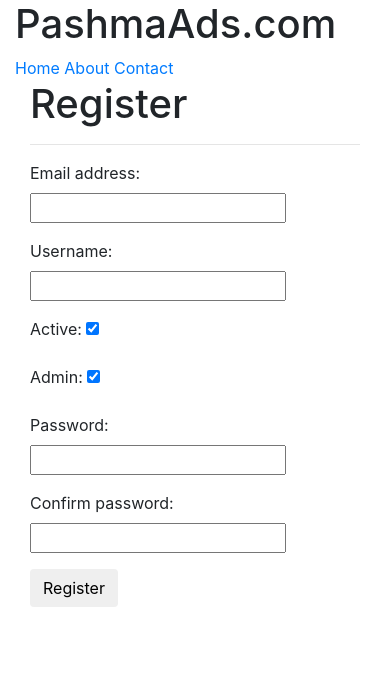
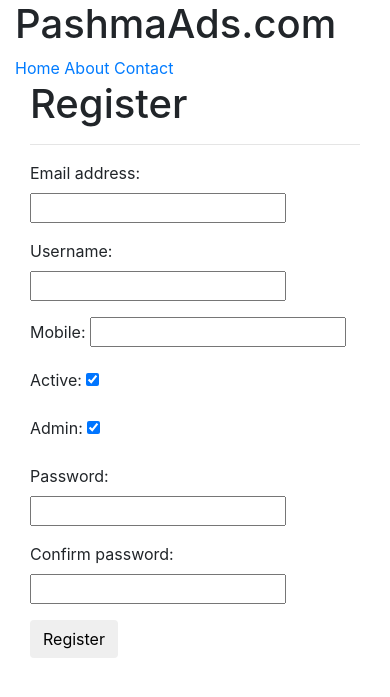
Before and after one commit to guptashivansh/custom_user_model_django, a Django app: page /register/ in a window 390 px wide. Shown: the top 697 px of the page. Run offline with Django 3.2, Linux system fonts and the light colour scheme; parts of the project's set-up code (start-up, migrations or seed data) failed here and were passed over; some libraries are stand-ins or nearby versions.

Commit message:
Username or mobile or email

```diff
--- a/accounts/admin.py
+++ b/accounts/admin.py
@@ -14,7 +14,7 @@
     # The fields to be used in displaying the User model.
     # These override the definitions on the base UserAdmin
     # that reference specific fields on auth.User.
-    list_display = ('email','username', 'admin')
+    list_display = ('email','username', 'mobile','admin')
     list_filter = ('admin',)
     fieldsets = (
         (None, {'fields': ('email', 'password')}),
@@ -29,7 +29,7 @@
             'fields': ('email', 'password1', 'password2')}
         ),
     )
-    search_fields = ('email','username')
+    search_fields = ('email','username','mobile')
     ordering = ('email',)
     filter_horizontal = ()
 
--- a/accounts/forms.py
+++ b/accounts/forms.py
@@ -5,7 +5,7 @@
 
 
 class UserLoginForm(forms.Form):
-    email = forms.CharField(label ="Username or email:")
+    email = forms.CharField(label ="Username or email or Mobile:")
     # username = forms.CharField(max_length=25)
     password = forms.CharField(widget = forms.PasswordInput)
 
@@ -32,11 +32,12 @@
 class RegisterForm(forms.ModelForm):
     password = forms.CharField(widget=forms.PasswordInput)
     username = forms.CharField(max_length=25)
+    mobile = forms.CharField(max_length=10,min_length=10)
     password2 = forms.CharField(label='Confirm password', widget=forms.PasswordInput)
 
     class Meta:
         model = User
-        fields = ('email','username','active', 'admin')
+        fields = ('email','username','mobile','active', 'admin')
 
     def clean_email(self):
         email = self.cleaned_data.get('email')
@@ -44,6 +45,13 @@
         if qs.exists():
             raise forms.ValidationError("email is taken")
         return email
+
+    def clean_mobile(self):
+        mobile = self.cleaned_data.get('mobile')
+        qs = User.objects.filter(mobile=mobile)
+        if qs.exists():
+            raise forms.ValidationError("mobile is taken")
+        return mobile
 
     def clean_username(self):
         # Check that the two password entries match
--- a/accounts/models.py
+++ b/accounts/models.py
@@ -1,4 +1,5 @@
 from django.db import models
+from django.core.validators import MinLengthValidator
 from django.contrib.auth.models import (
     BaseUserManager, AbstractBaseUser
 )
@@ -6,7 +7,7 @@
 
 # Create your models here.
 class UserManager(BaseUserManager):
-    def create_user(self, email, username, password=None):
+    def create_user(self, email, username, mobile, password=None):
         """
         Creates and saves a User with the given email and password.
         """
@@ -16,29 +17,34 @@
         if not username:
         	raise ValueError("We know you have a Name")
 
+        if not mobile:
+        	raise ValueError("We need a mobile number")
+
         user = self.model(
             email=self.normalize_email(email),
-            username=username
+            username=username,
+            mobile=mobile
         )
 
         user.set_password(password)
         user.save(using=self._db)
         return user
 
-    def create_staffuser(self, email, username, password):
+    def create_staffuser(self, email, username, mobile, password):
         """
         Creates and saves a staff user with the given email and password.
         """
         user = self.create_user(
             email,
             username=username,
+            mobile=mobile,
             password=password,
         )
         user.staff = True
         user.save(using=self._db)
         return user
 
-    def create_superuser(self, email,username, password):
+    def create_superuser(self, email,username, mobile, password):
         """
         Creates and saves a superuser with the given email and password.
         """
@@ -46,6 +52,7 @@
             email,
             username=username,
             password=password,
+            mobile=mobile,
         )
         user.staff = True
         user.admin = True
@@ -60,13 +67,14 @@
         unique=True,
     )
     username = models.CharField(max_length=25,unique=True)
+    mobile = models.CharField(max_length=10,unique=True,validators=[MinLengthValidator(10)])
     active = models.BooleanField(default=True)
     staff = models.BooleanField(default=True) # a admin user; non super-user
     admin = models.BooleanField(default=True) # a superuser
     # notice the absence of a "Password field", that's built in.
 
     USERNAME_FIELD = 'email'
-    REQUIRED_FIELDS = ["username"] # Email & Password are required by default.
+    REQUIRED_FIELDS = ["username","mobile"] # Email & Password are required by default.
 
     def get_full_name(self):
         # The user is identified by their email address
--- a/accounts/views.py
+++ b/accounts/views.py
@@ -5,7 +5,7 @@
 							logout)
 from django.shortcuts import render, redirect
 from django.http import HttpResponse, HttpResponseRedirect
-
+from django.db.models import Q
 from .forms import (
 					UserLoginForm,
 					RegisterForm,
@@ -28,7 +28,10 @@
 		user = authenticate(email=email,password=password)
 		if user is None:
 			User = get_user_model()
-			user_queryset = User.objects.all().filter(username__iexact=email)
+			user_queryset = User.objects.all().filter(
+				Q(username__iexact=email) |
+				Q(mobile__iexact=email)
+				)
 			if user_queryset:
 				username = user_queryset[0].email
 				print(username)
--- a/templates/home.html
+++ b/templates/home.html
@@ -18,5 +18,6 @@
 {% endif %}
 {% if not user.is_authenticated %}
 <a href="/login">login</a>
+<a href="/register">register</a>
 {% endif %}
 {% endblock %}
```
Also changed, not shown: accounts/migrations/0001_initial.py, accounts/migrations/0002_auto_20181008_1433.py (deleted), db.sqlite3.
